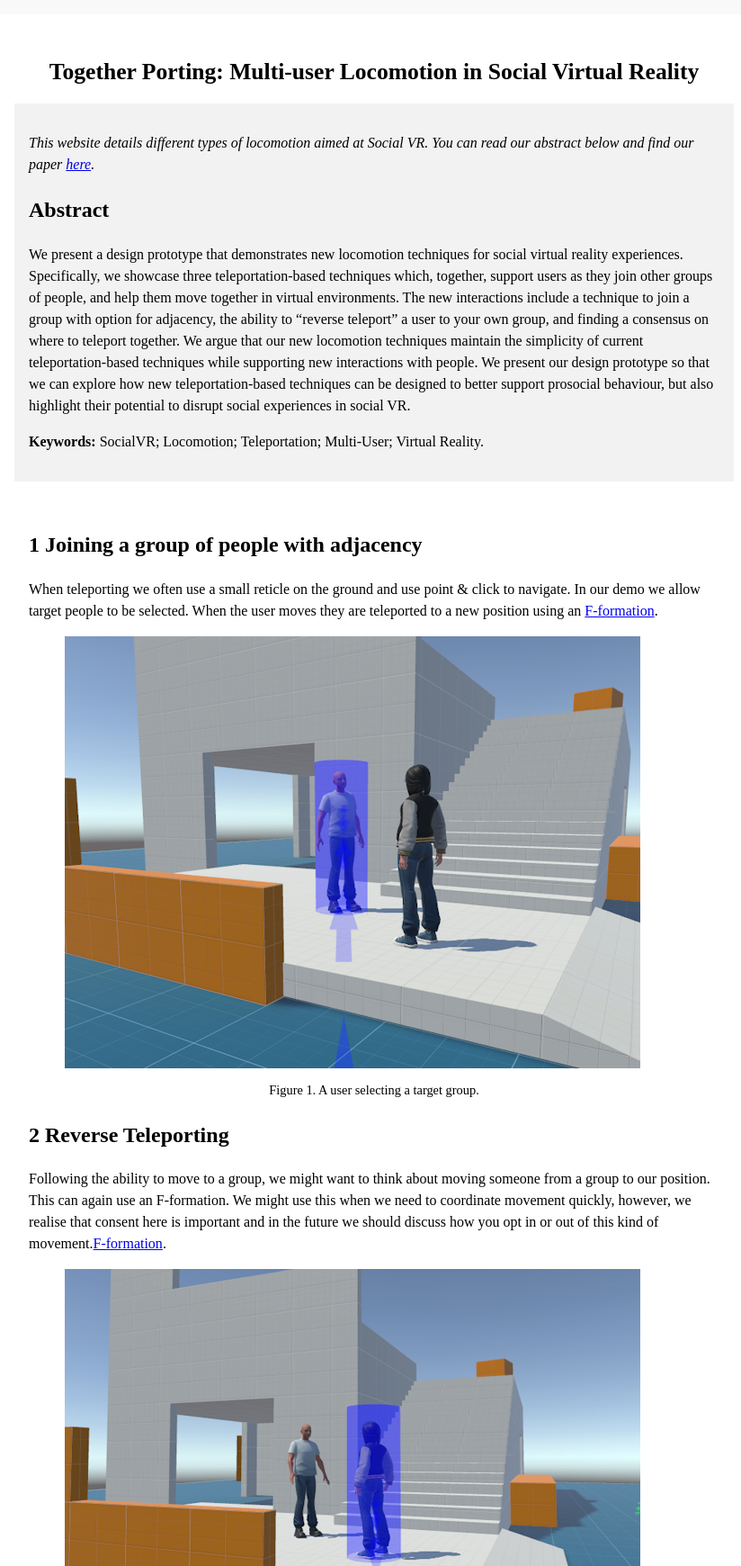
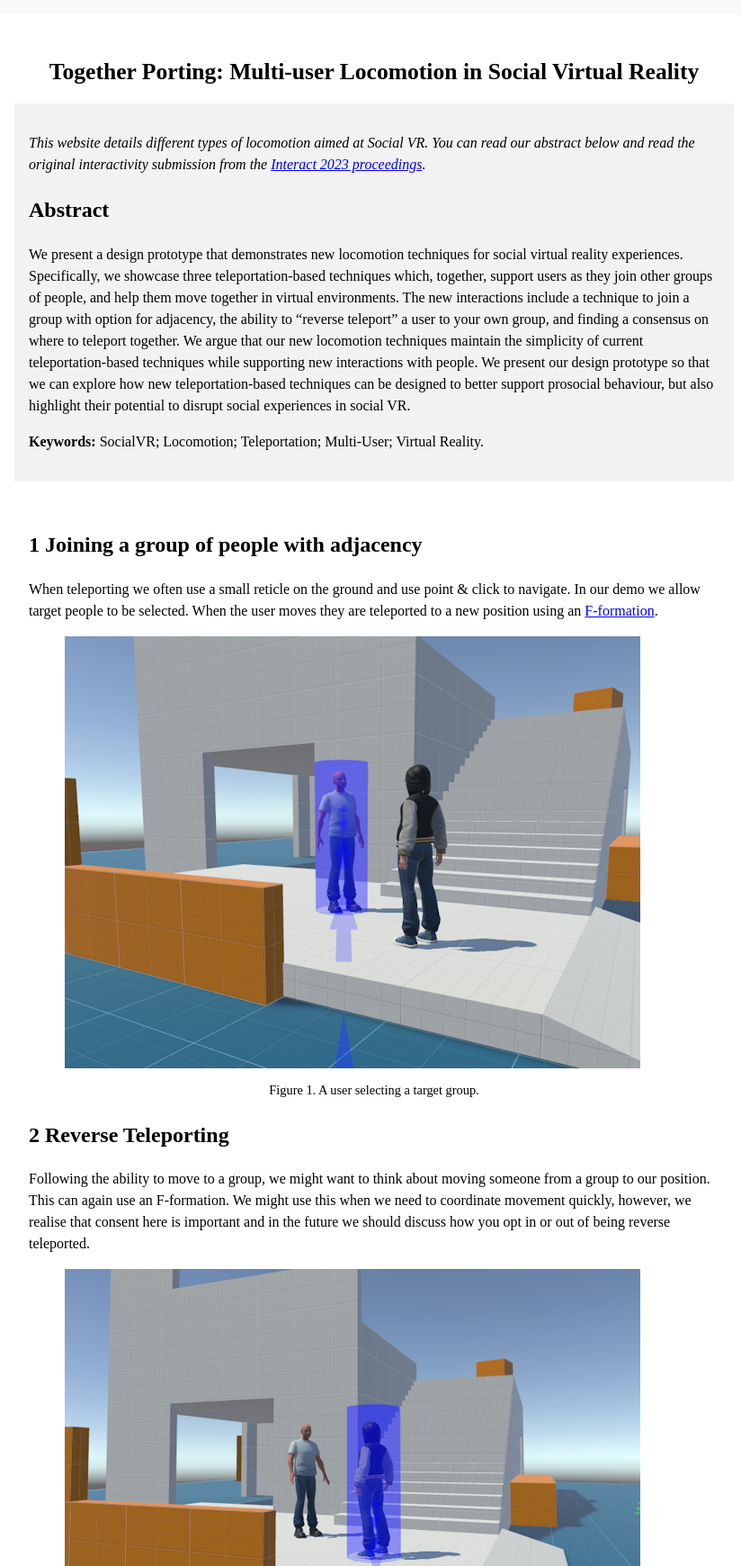
Before and after one commit to GavWood/TogetherPorting, a plain HTML site: page website/index.html in a window 1280 px wide. Shown: the top 1740 px of the page at 90% size, without its empty margins (224-1048 px from the left). Drawn offline with Linux system fonts and the light colour scheme.

Commit message:
Teleporting.

```diff
--- a/website/index.html
+++ b/website/index.html
@@ -11,7 +11,7 @@
     </header>
     <section class="abstract">
       <p class="disclaimer"><em>This website details different types of locomotion aimed at Social VR.
-	  You can read our abstract below and find our paper <a href="https://scholar.google.com/citations?view_op=view_citation&hl=en&user=tVR6WikAAAAJ&sortby=pubdate&citation_for_view=tVR6WikAAAAJ:vV6vV6tmYwMC" target="_blank">here</a>.</em></p>
+	  You can read our abstract below and read the original interactivity submission from the <a href="https://scholar.google.com/citations?view_op=view_citation&hl=en&user=tVR6WikAAAAJ&sortby=pubdate&citation_for_view=tVR6WikAAAAJ:vV6vV6tmYwMC" target="_blank">Interact 2023 proceedings</a>.</em></p>
 
 
 	<h2>Abstract</h2>
@@ -45,7 +45,8 @@
 
 		<h2>2 Reverse Teleporting</h2>
 		<p>
-			 Following the ability to move to a group, we might want to think about moving someone from a group to our position. This can again use an F-formation. We might use this when we need to coordinate movement quickly, however, we realise that consent here is important and in the future we should discuss how you opt in or out of this kind of movement.<a href="https://www.researchgate.net/figure/F-formation-arrangements-A-L-shaped-B-face-to-face-C-side-by-side-D_fig1_310819154" target="_blank">F-formation</a>.
+			 Following the ability to move to a group, we might want to think about moving someone from a group to our position. This can again use an F-formation. We might use this when we need to coordinate movement quickly, however, we realise that consent here is important and in the future we should discuss how you opt in or out of being reverse teleported.
+
 		    <figure>
 			<img src="images/fig2.png" alt="A user selects a target group using a curved teleport steam and tall reticle.">
 			<figcaption>Figure 2. Bringing another user to your position.</figcaption>
```
